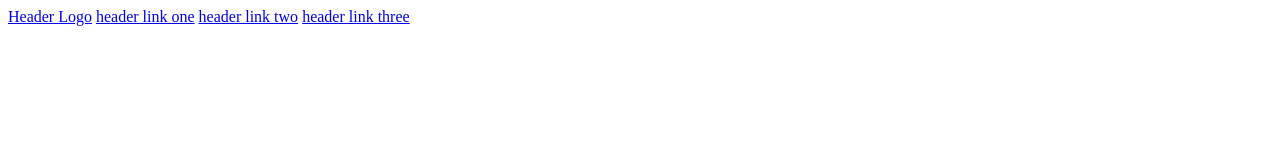
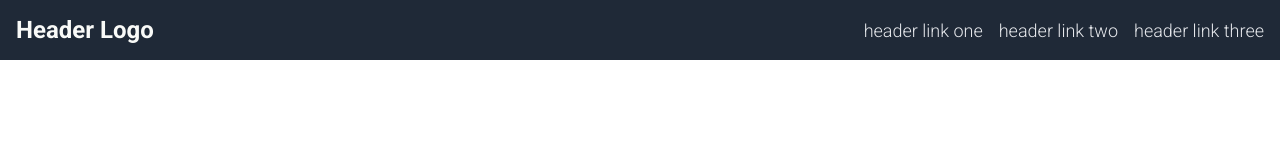
Before and after one commit to j-ngo828/landing-page, a plain HTML site: page index.html in a window 1280 px wide. Drawn offline with Linux system fonts and the light colour scheme.

Commit message:
Finish navigation bar

```diff
--- a/index.html
+++ b/index.html
@@ -5,16 +5,26 @@
     <meta http-equiv="X-UA-Compatible" content="IE=edge" />
     <meta name="viewport" content="width=device-width, initial-scale=1.0" />
     <title>Landing Page</title>
+    <link rel="preconnect" href="https://fonts.googleapis.com" />
+    <link rel="preconnect" href="https://fonts.gstatic.com" crossorigin />
+    <link
+      href="https://fonts.googleapis.com/css2?family=Roboto:ital,wght@0,300;0,400;0,700;1,300&display=swap"
+      rel="stylesheet"
+    />
     <link rel="stylesheet" href="style.css" />
   </head>
   <body>
     <header>
       <nav>
-        <a href="#">Header Logo</a>
-        <a href="#">header link one</a>
-        <a href="#">header link two</a>
-        <a href="#">header link three</a>
+        <a class="logo-text" href="#">Header Logo</a>
+        <a class="link" href="#">header link one</a>
+        <a class="link" href="#">header link two</a>
+        <a class="link" href="#">header link three</a>
       </nav>
+      <div class="introduction">
+        <div class="intro-text"></div>
+        <img src="" alt="" />
+      </div>
     </header>
     <article></article>
     <footer></footer>
--- a/style.css
+++ b/style.css
@@ -0,0 +1,42 @@
+body {
+  height: 100vh;
+  display: flex;
+  flex-direction: column;
+  margin: 0;
+  padding: 0;
+  font-family: "Roboto", sans-serif;
+}
+
+header,
+footer {
+  background-color: #1f2937;
+}
+
+a {
+  text-decoration: none;
+}
+
+header {
+  padding: 16px;
+  display: flex;
+}
+
+header nav {
+  display: flex;
+  width: 100%;
+  align-items: center;
+  gap: 16px;
+}
+
+.logo-text {
+  font-size: 24px;
+  color: #f9faf8;
+  flex-grow: 1;
+  font-weight: bold;
+}
+
+.link {
+  font-size: 18px;
+  color: #e5e7eb;
+  font-weight: 300;
+}
```
